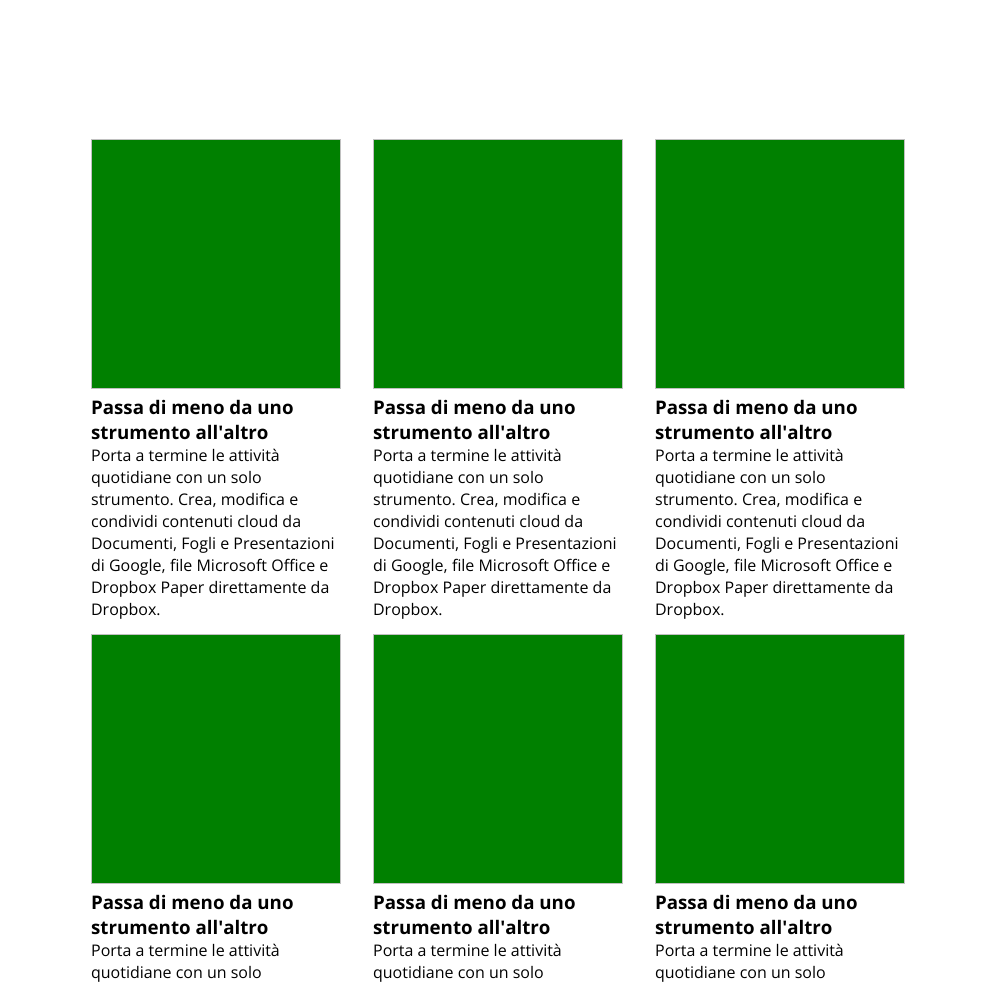
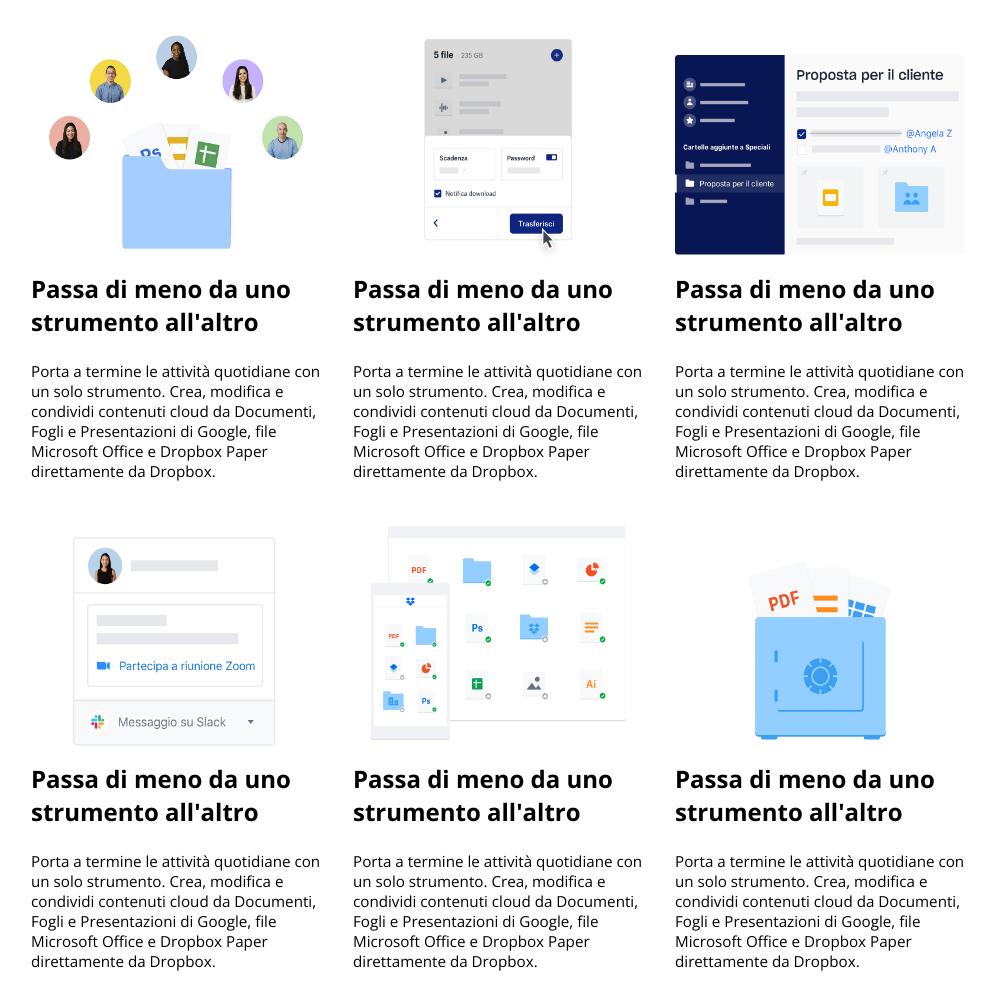
Before and after one commit to LorenzoParis1996/htmlcss-dropbox, a plain HTML site: page index.html in a window 1280 px wide. Shown: the part 2920-3902 px from the top of the page, without its empty margins (142-1136 px from the left). Drawn offline with nearby package versions, Linux system fonts and the light colour scheme.

Commit message:
messo immagini e regolato testo sezione dropbox business

```diff
--- a/css/style.css
+++ b/css/style.css
@@ -248,40 +248,60 @@ div>span {
 
 .dropbox-title {
     text-align: center;
-    padding-top: 5rem;
+    padding-top: 8rem;
+    font-size: 2.5rem;
 }
 
-.dropbox-business,
+.dropbox-business {
+    display: flex;
+    justify-content: center;
+    padding-top: 3rem;
+    column-gap: 2rem;
+}
+
+
 .dropbox-business-two {
     display: flex;
     justify-content: center;
     padding-top: 15rem;
     column-gap: 2rem;
+    padding-bottom: 15rem;
 }
 
-.dropbox-business-two {
-    padding-bottom: 20rem;
+
+.card-size {
+    position: relative;
+    height: 250px;
+    width: 290px;
 }
 
-.card-size>.card-img {
-    position: relative;
+
+.card-img {
+    height: 250px;
+    width: 290px;
+    object-fit: fill;
 }
 
 .card-description {
     position: absolute;
 }
 
-.card-img {
-    height: 250px;
-    width: 250px;
-    background-color: green;
-}
 
 
 .card-description {
-    width: 250px;
+    width: 290px;
     text-align: left;
 
+}
+
+.card-description>h3 {
+    font-size: 150%;
+
+}
+
+.card-description>p {
+    padding-top: 1.5em;
+    font-size: 95%;
 }
 
 .about-customers {
--- a/index.html
+++ b/index.html
@@ -236,7 +236,7 @@
         <h2 class="dropbox-title">Esegui piú operazioni con Dropbox Business</h2>
         <section class="dropbox-business">
             <div class="card-size">
-                <img class="card-img">
+                <img src="./img/business-feature-switching-tools.png" alt="switching tools" class="card-img">
                 <article class="card-description">
                     <h3>Passa di meno da uno strumento all'altro</h3>
                     <p>Porta a termine le attività quotidiane con un solo strumento. Crea, modifica e condividi
@@ -247,7 +247,7 @@
             </div>
 
             <div class="card-size">
-                <img class="card-img">
+                <img src="./img/business-feature-send-files-it.png" alt="send files" class="card-img">
                 <article class="card-description">
                     <h3>Passa di meno da uno strumento all'altro</h3>
                     <p>Porta a termine le attività quotidiane con un solo strumento. Crea, modifica e condividi
@@ -258,7 +258,7 @@
             </div>
 
             <div class="card-size">
-                <img class="card-img">
+                <img src="./img/business-feature-coordinate-it.png" alt=" business coordinate" class="card-img">
                 <article class="card-description">
                     <h3>Passa di meno da uno strumento all'altro</h3>
                     <p>Porta a termine le attività quotidiane con un solo strumento. Crea, modifica e condividi
@@ -271,7 +271,7 @@
 
         <section class="dropbox-business-two">
             <div class="card-size">
-                <img class="card-img">
+                <img src="./img/business-feature-integrations-it.png" alt="integrations" class="card-img">
                 <article class="card-description">
                     <h3>Passa di meno da uno strumento all'altro</h3>
                     <p>Porta a termine le attività quotidiane con un solo strumento. Crea, modifica e condividi
@@ -283,7 +283,7 @@
 
 
             <div class="card-size">
-                <img class="card-img">
+                <img src="./img/business-feature-multi-device.png" alt="multi device" class="card-img">
                 <article class="card-description">
                     <h3>Passa di meno da uno strumento all'altro</h3>
                     <p>Porta a termine le attività quotidiane con un solo strumento. Crea, modifica e condividi
@@ -295,7 +295,7 @@
 
 
             <div class="card-size">
-                <img class="card-img">
+                <img src="./img/business-feature-security.png" alt="security" class="card-img">
                 <article class="card-description">
                     <h3>Passa di meno da uno strumento all'altro</h3>
                     <p>Porta a termine le attività quotidiane con un solo strumento. Crea, modifica e condividi
@@ -366,6 +366,8 @@
                 </div>
             </section>
         </div>
+
+        <!--DOPO SPONSOR-->
 
         <section class="below-sponsor">
             <h2>Porta Dropbox nella tua azienda.</h2>
```
